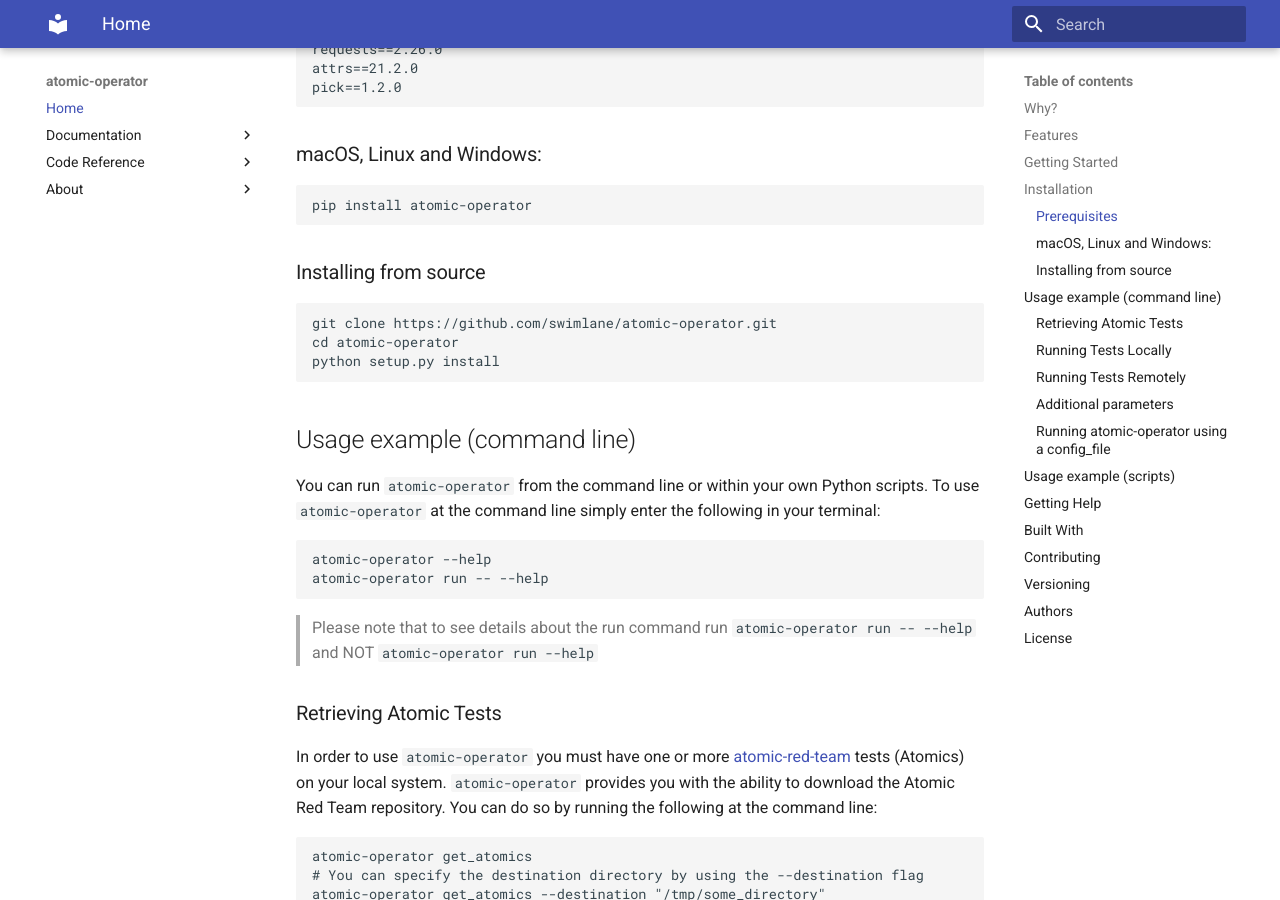
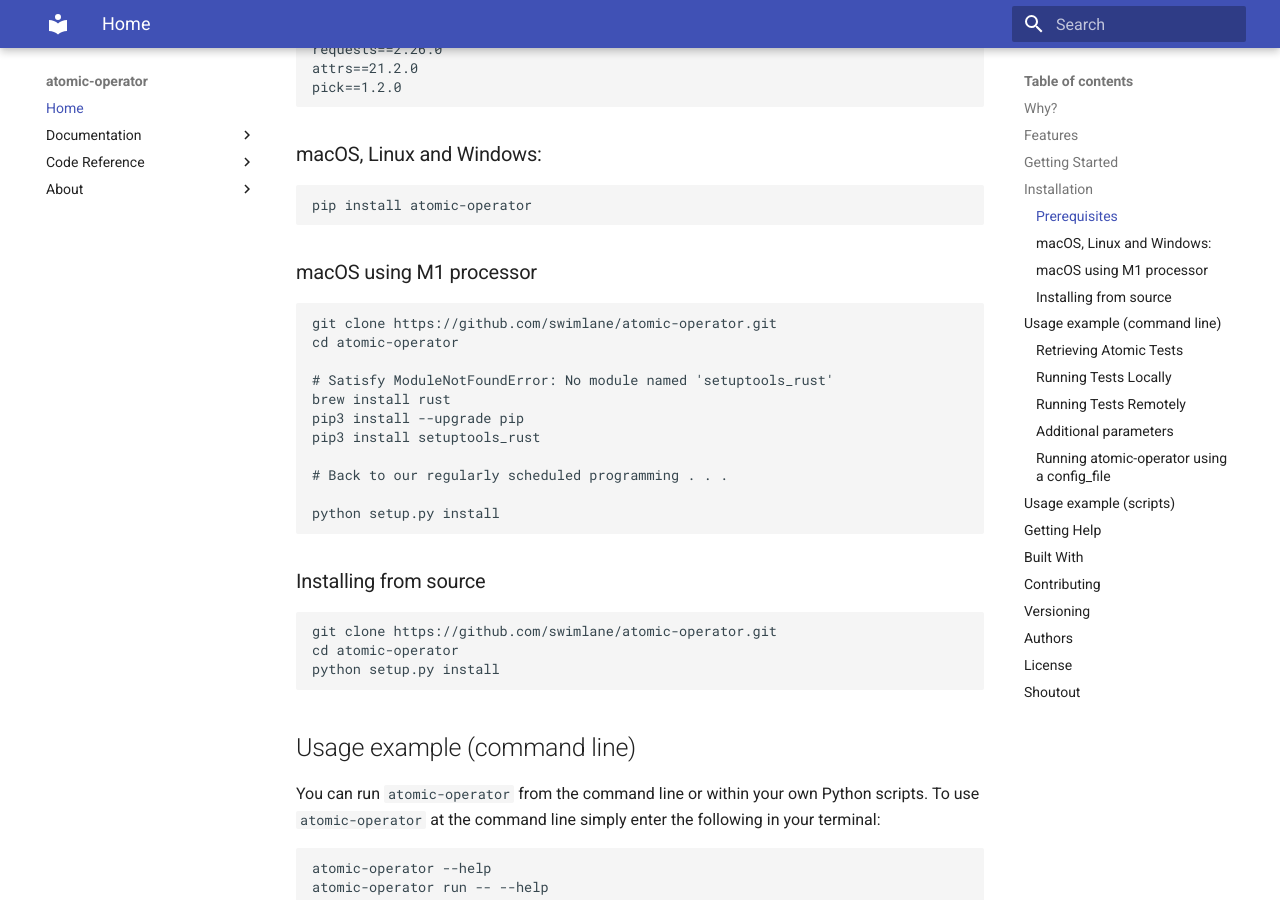
Before and after one commit to swimlane/atomic-operator, an MkDocs documentation site: the page built from docs/index.md, in a window 1280 px wide and 900 px high, scrolled down 2066 px. Built offline with MkDocs 1.6.1 and Material for MkDocs 9.7.7, drawn with Linux system fonts in a browser that asks for light colours; the version menu is left out; some of the changed text lies outside the part shown.

Commit message:
Updated documentation about install on M1 processors #36

````diff
--- a/docs/index.md
+++ b/docs/index.md
@@ -65,6 +65,22 @@
 
 ```bash
 pip install atomic-operator
+```
+
+### macOS using M1 processor
+
+```bash
+git clone https://github.com/swimlane/atomic-operator.git
+cd atomic-operator
+
+# Satisfy ModuleNotFoundError: No module named 'setuptools_rust'
+brew install rust
+pip3 install --upgrade pip
+pip3 install setuptools_rust
+
+# Back to our regularly scheduled programming . . .
+
+python setup.py install
 ```
 
 ### Installing from source
@@ -334,3 +350,7 @@
 ## License
 
 This project is licensed under the MIT License - see the [LICENSE](LICENSE.md) file for details
+
+## Shoutout
+
+- Thanks to [keithmccammon](https://github.com/keithmccammon) for helping identify issues with macOS M1 based proccesssor and providing a fix
````
Also changed, not shown: CHANGELOG.md (+1 -0 lines), README.md (+20 -0 lines), docs/CHANGELOG.md (+1 -0 lines).
